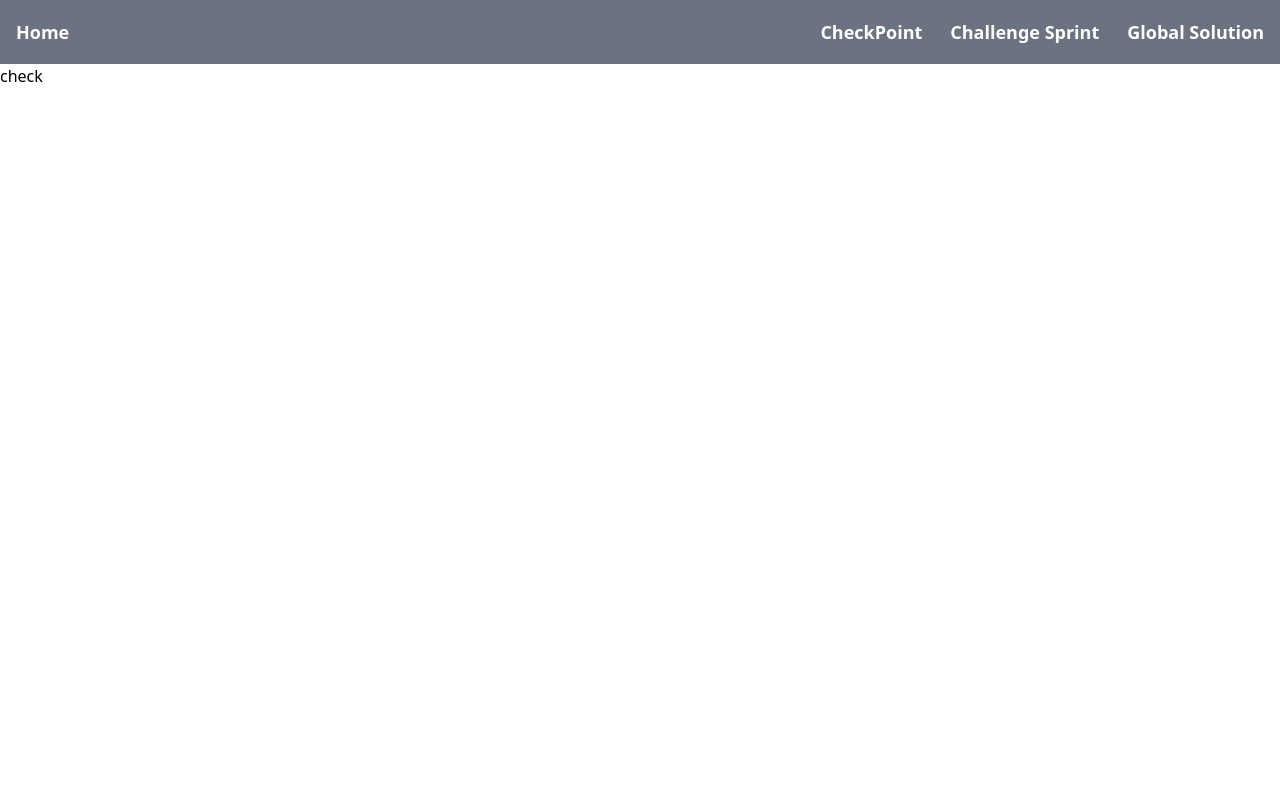
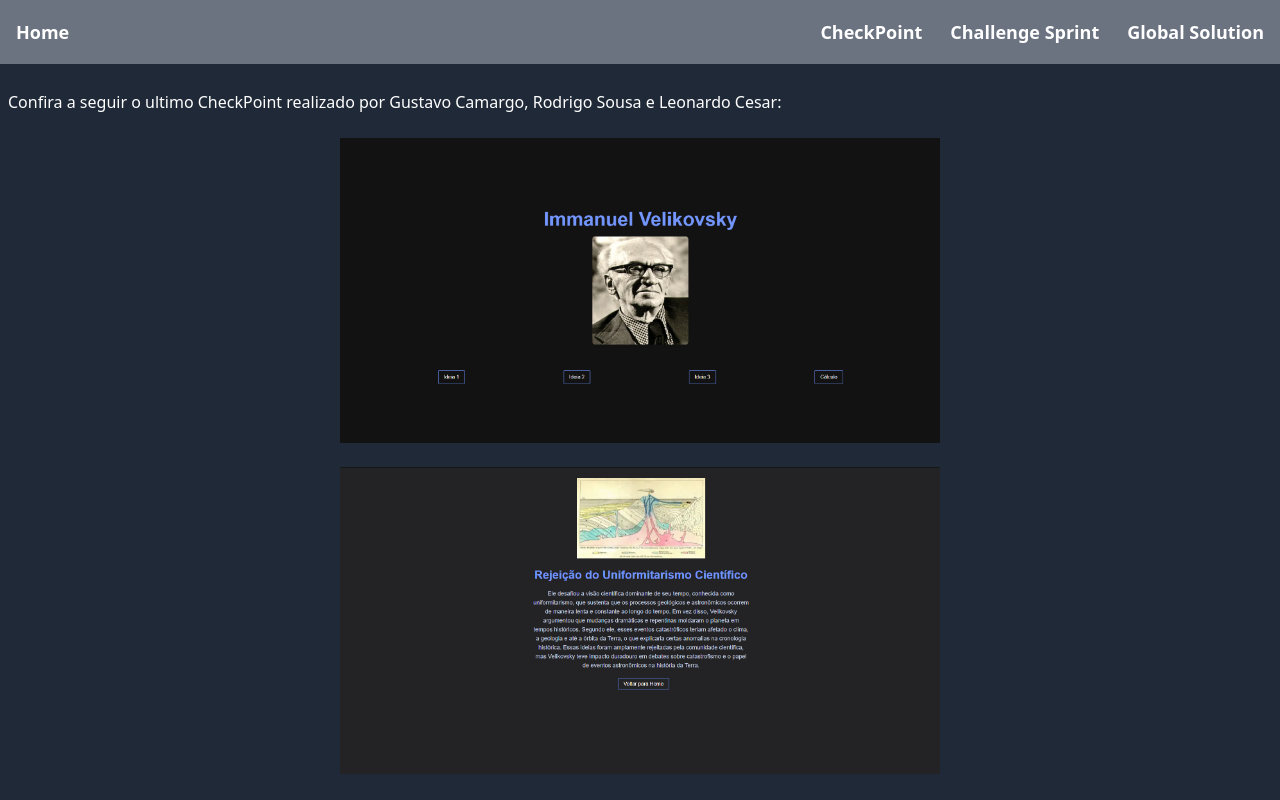
Before and after one commit to tcguus/CP03, a Next.js app in the folder cp3/: page /checkpoint in a window 1280 px wide. Built offline with nearby package versions, Linux system fonts and the light colour scheme.

Commit message:
Criando página checkpoint.

```diff
--- a/cp3/src/app/checkpoint/page.tsx
+++ b/cp3/src/app/checkpoint/page.tsx
@@ -1,8 +1,30 @@
+import Image from "next/image";
 
-export default function Checkpoint () {
-    return (
-        <>
-        <main>check</main>
-        </>
-    );
+export default function Checkpoint() {
+  return (
+    <>
+      <main className="flex flex-col justify-center items-center h-[calc(100vh-4rem)] bg-gray-800 text-white">
+        <div className="flex flex-col justify-center w-full">
+          <p className="ml-[0.5rem]">
+            Confira a seguir o ultimo CheckPoint realizado por Gustavo Camargo,
+            Rodrigo Sousa e Leonardo Cesar:
+          </p>
+        </div>
+        <Image
+          src="/checkpoint-1.png"
+          alt="Checkpoint 1"
+          width={600}
+          height={300}
+          className="mt-[1.5rem]"
+        />
+        <Image
+          src="/checkpoint-2.png"
+          alt="Checkpoint 1"
+          width={600}
+          height={300}
+          className="mt-[1.5rem]"
+        />
+      </main>
+    </>
+  );
 }
```
Also changed, not shown: cp3/public/checkpoint-1.png (added), cp3/public/checkpoint-2.png (added).
